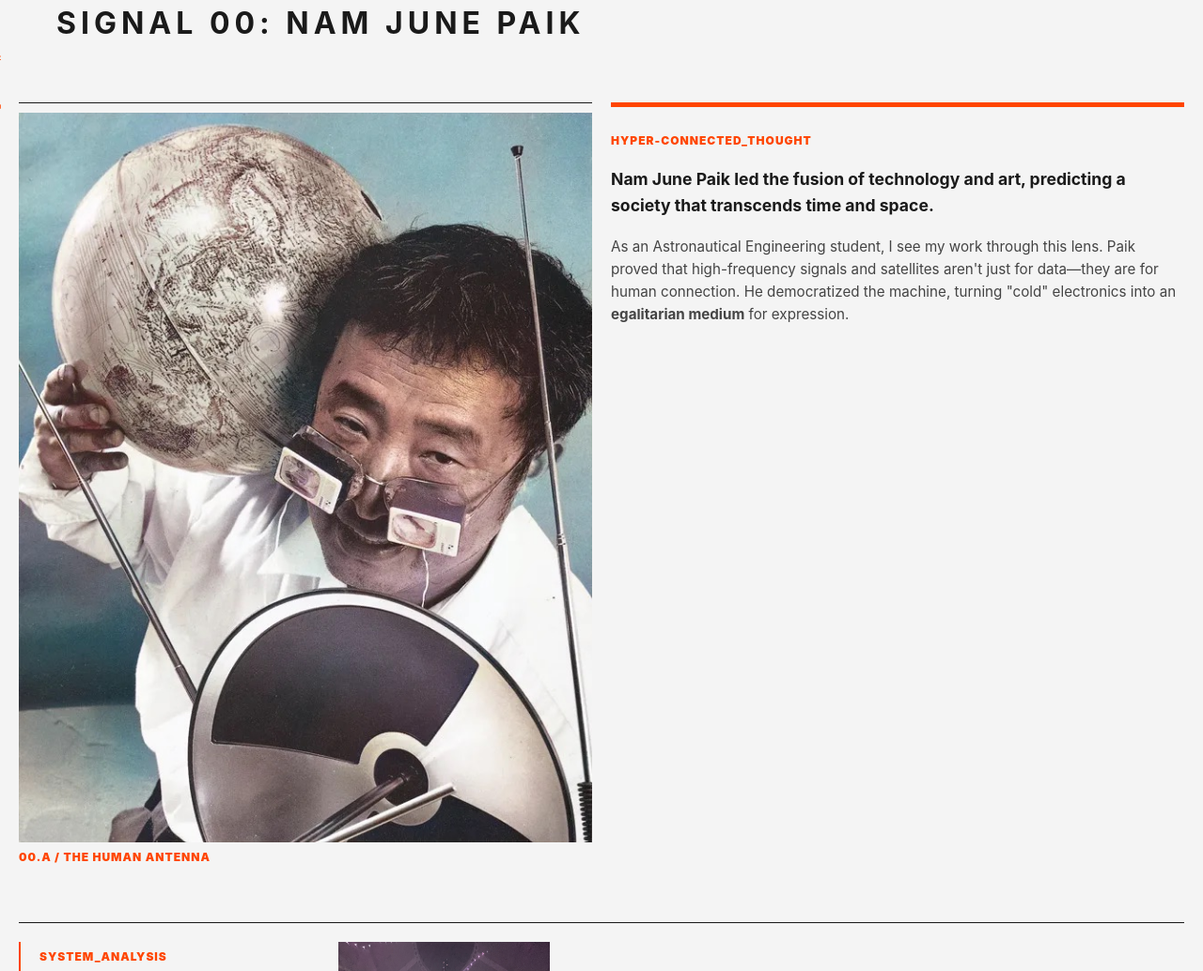
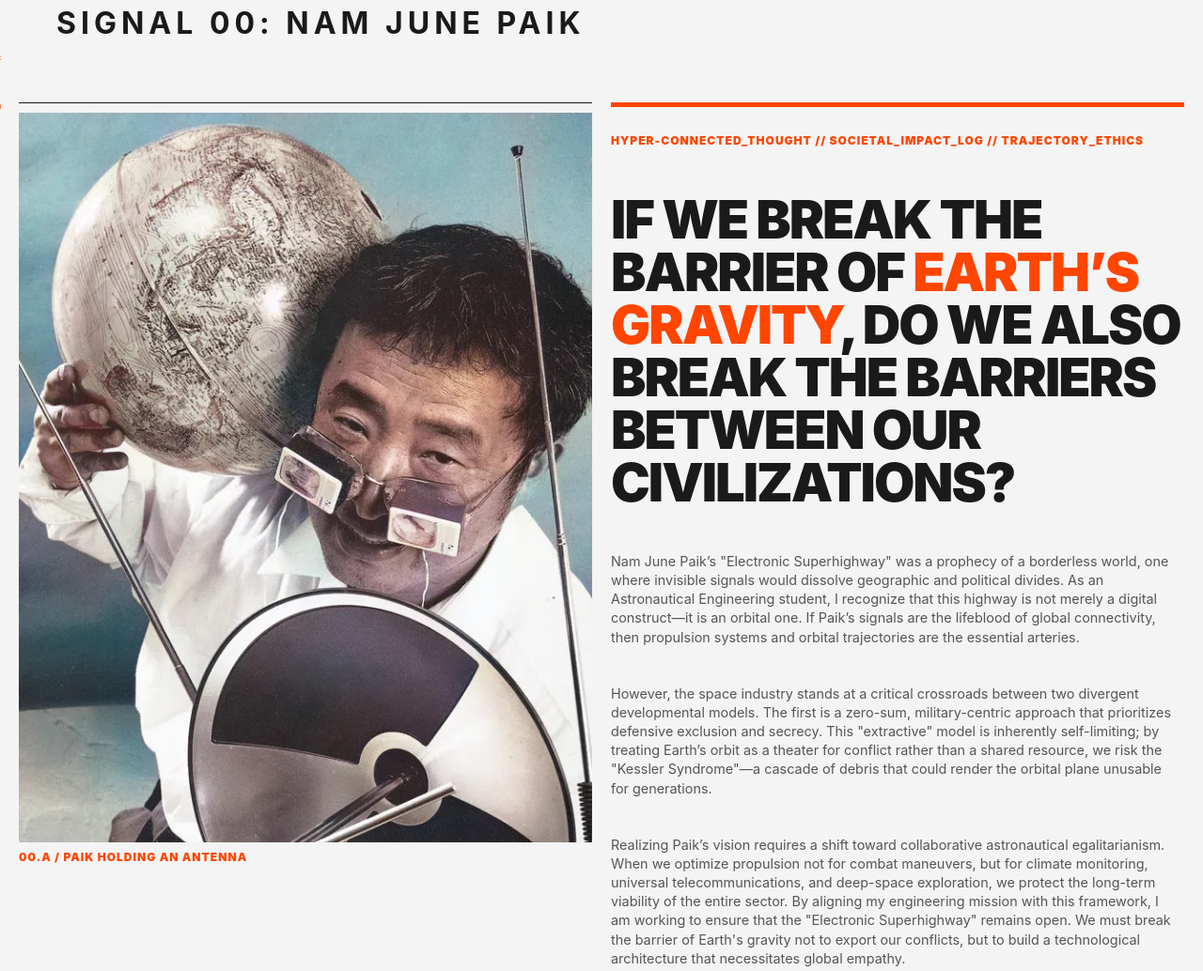
Before and after one commit to catch220111/catch220111.github.io, a plain HTML site: page signal-paik.html in a window 1280 px wide. Shown: the part 219-1253 px from the top of the page at 94% size. Drawn offline with Linux system fonts and the light colour scheme.

Commit message:
00signal done

```diff
--- a/signal-paik.html
+++ b/signal-paik.html
@@ -20,21 +20,34 @@
         <div class="artifact-box span-6">
             <div class="vertical-meta">REF: PAIK_IDENTITY // 1932-2006</div>
             <img src="assets/jpeg/namjunepaik.jpeg" alt="Nam June Paik with globe and antenna">
-            <div class="meta-label">00.A / The Human Antenna</div>
+            <div class="meta-label">00.A / Paik holding an Antenna</div>
         </div>
 
         <div class="artifact-box span-6" style="border-top: 5px solid var(--swiss-orange); padding-top: 20px;">
-            <p class="meta-label">HYPER-CONNECTED_THOUGHT</p>
-            <p style="font-size: 1.1rem; line-height: 1.6; font-weight: bold;">
-                Nam June Paik led the <strong>fusion of technology and art</strong>, predicting a society that
-                transcends time and space.
+            <p class="meta-label">HYPER-CONNECTED_THOUGHT // SOCIETAL_IMPACT_LOG //
+                TRAJECTORY_ETHICS</p>
+            <h2
+                style="font-size: 3.5rem; font-weight: 900; line-height: 1; text-transform: uppercase; letter-spacing: -2px;">
+                If we break the barrier of <span style="color: var(--swiss-orange);">Earth’s gravity</span>, do we also
+                break the barriers between our civilizations?
+            </h2>
+            <p
+                style="font-size: 0.9rem; margin-top: 40px; color: #555; max-width: 600px; font-family: 'Inter', sans-serif;">
+                Nam June Paik’s "Electronic Superhighway" was a prophecy of a borderless world, one where invisible signals would dissolve geographic and political divides. As an Astronautical Engineering student, I recognize that this highway is not merely a digital construct—it is an orbital one. If Paik’s signals are the lifeblood of global connectivity, then propulsion systems and orbital trajectories are the essential arteries.
             </p>
-            <p style="font-size: 0.95rem; line-height: 1.6; color: #444;">
-                As an Astronautical Engineering student, I see my work through this lens.
-                Paik proved that high-frequency signals and satellites aren't just for data—they are for
-                human connection. He democratized the machine, turning "cold" electronics
-                into an <strong>egalitarian medium</strong> for expression.
+            <p
+                style="font-size: 0.9rem; margin-top: 40px; color: #555; max-width: 600px; font-family: 'Inter', sans-serif;">
+                However, the space industry stands at a critical crossroads between two divergent developmental models. The first is a zero-sum, military-centric approach that prioritizes defensive exclusion and secrecy. This "extractive" model is inherently self-limiting; by treating Earth’s orbit as a theater for conflict rather than a shared resource, we risk the "Kessler Syndrome"—a cascade of debris that could render the orbital plane unusable for generations.
             </p>
+            <p
+                style="font-size: 0.9rem; margin-top: 40px; color: #555; max-width: 600px; font-family: 'Inter', sans-serif;">
+                Realizing Paik’s vision requires a shift toward collaborative astronautical egalitarianism. When we optimize propulsion not for combat maneuvers, but for climate monitoring, universal telecommunications, and deep-space exploration, we protect the long-term viability of the entire sector. By aligning my engineering mission with this framework, I am working to ensure that the "Electronic Superhighway" remains open. We must break the barrier of Earth's gravity not to export our conflicts, but to build a technological architecture that necessitates global empathy.
+            </p>
+        </div>
+        <div class="artifact-box span-12" style="margin: 60px 0;">
+            <img src="assets/jpeg/electronicsuperhighway.jpeg" alt="Electronic Superhighway Installation"
+                style="width: 100%; height: auto;">
+            <div class="meta-label">00.B / ELECTRONIC SUPERHIGHWAY: CONTINENTAL U.S., ALASKA, HAWAII // 1995</div>
         </div>
 
         <div class="artifact-box span-12"
@@ -67,7 +80,7 @@
                 <img src="assets/jpeg/themorethebetter.jpeg" alt="The More The Better Installation"
                     style="width: 25%; height: auto; object-fit: contain;">
                 <div class="meta-label" style="margin-top: 15px;">
-                    00.B / THE MORE THE BETTER (다다익선)
+                    00.C / THE MORE THE BETTER (다다익선)
                 </div>
             </div>
         </div>
```
Also changed, not shown: assets/jpeg/electronicsuperhighway.jpeg (added).
